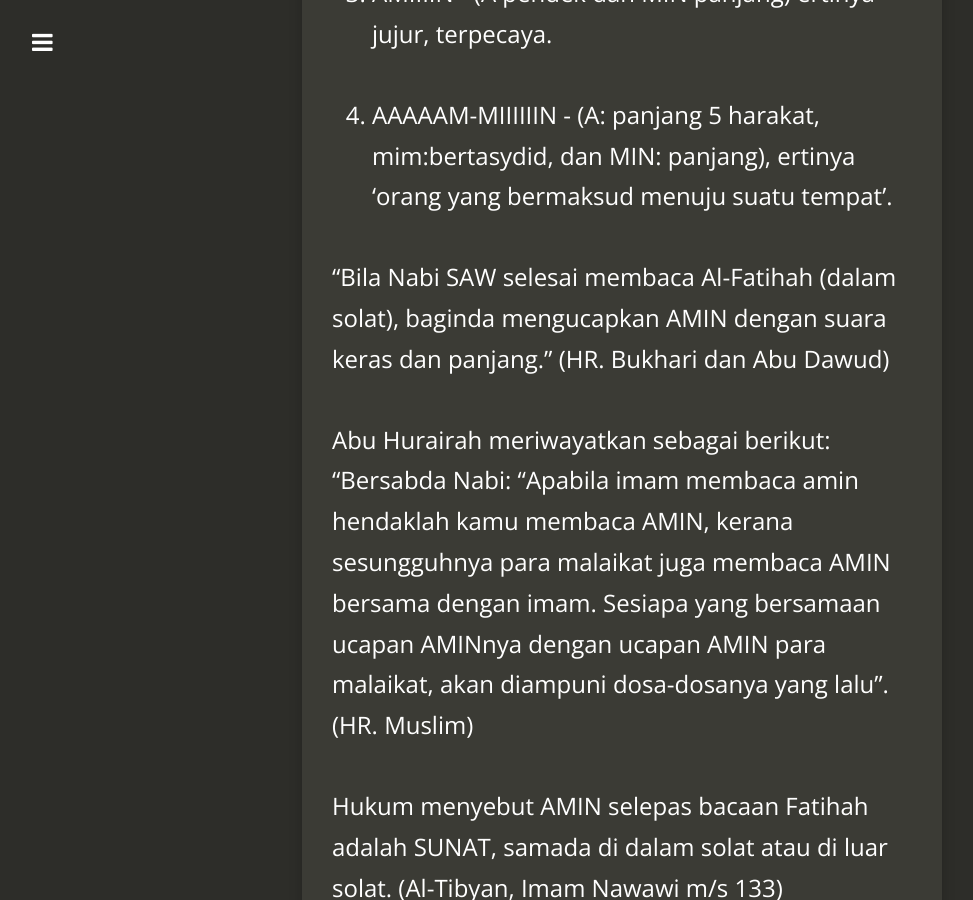
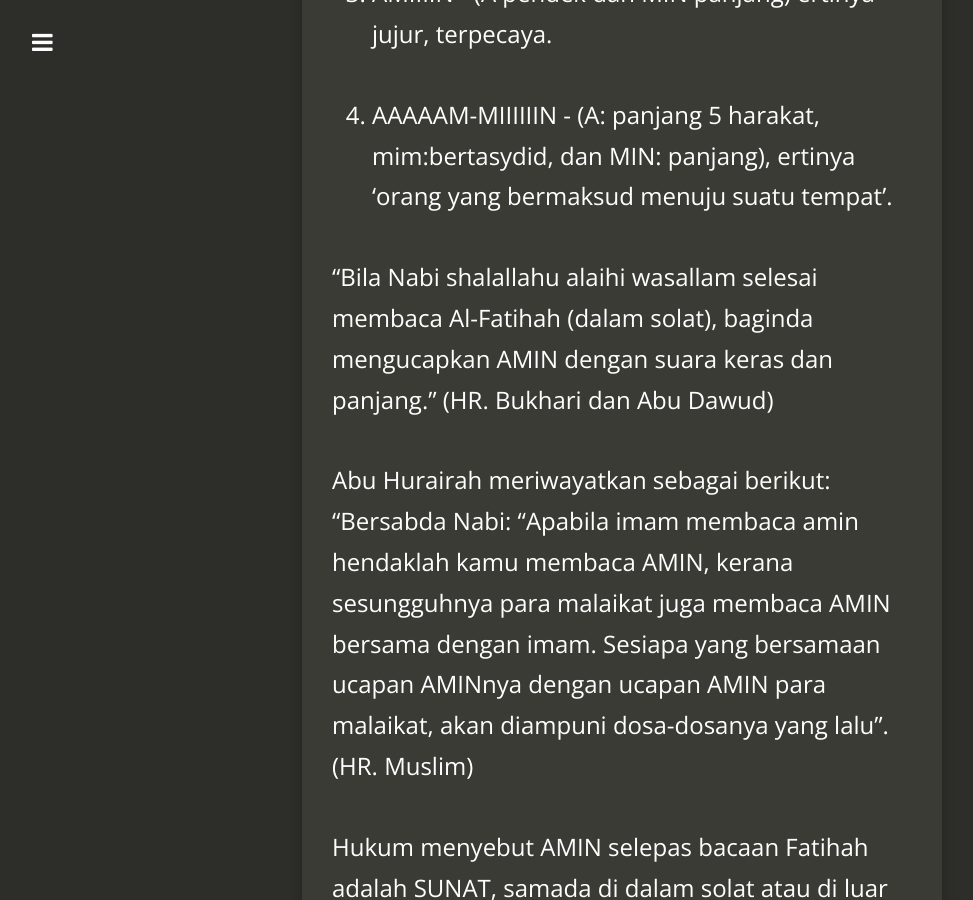
Before and after one commit to kedamaian/swsyafiq, a Jekyll site: the page built from _posts/2013-01-09-sebutan-amin.md, in a window 1280 px wide and 900 px high, scrolled down 976 px. Shown: the whole window, without its empty margins (18-991 px from the left). Built offline with Jekyll 4.4.1, drawn with Linux system fonts in a browser that asks for light colours; nearby versions of some CDN libraries; comment, search, counter and statistics services are not loaded.

Commit message:
Update 2013-01-09-sebutan-amin.md

```diff
--- a/_posts/2013-01-09-sebutan-amin.md
+++ b/_posts/2013-01-09-sebutan-amin.md
@@ -23,7 +23,7 @@ Sebutan “AMIN” yang kurang tepat ketika mengaminkan doa atau selepas al-fati
 4. AAAAAM-MIIIIIIN - (A: panjang 5 harakat, mim:bertasydid, dan MIN: panjang), ertinya ‘orang yang bermaksud menuju suatu tempat’.
 
 
-“Bila Nabi SAW selesai membaca Al-Fatihah (dalam solat), baginda mengucapkan AMIN dengan suara keras dan panjang.” (HR. Bukhari dan Abu Dawud)
+“Bila Nabi shalallahu alaihi wasallam selesai membaca Al-Fatihah (dalam solat), baginda mengucapkan AMIN dengan suara keras dan panjang.” (HR. Bukhari dan Abu Dawud)
 
 Abu Hurairah meriwayatkan sebagai berikut: "Bersabda Nabi: "Apabila imam membaca amin hendaklah kamu membaca AMIN, kerana sesungguhnya para malaikat juga membaca AMIN bersama dengan imam. Sesiapa yang bersamaan ucapan AMINnya dengan ucapan AMIN para malaikat, akan diampuni dosa-dosanya yang lalu". (HR. Muslim)
 
```
